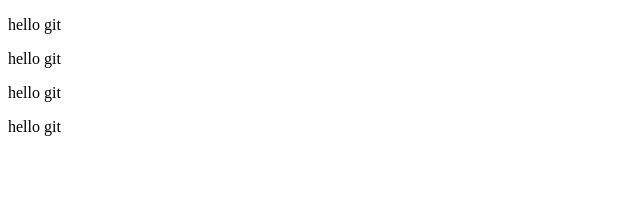
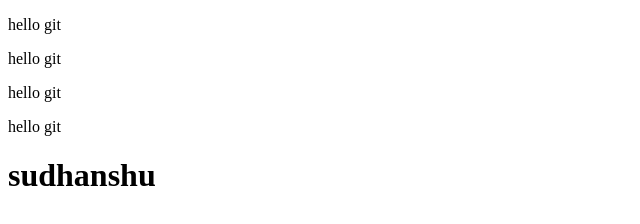
Before and after one commit to rohanpinto30/Gitboys, a plain HTML site: page index.html in a window 1280 px wide. Shown: the whole page, without its empty margins (0-640 px from the left). Drawn offline with Linux system fonts and the light colour scheme.

Commit message:
added sudhanshu

```diff
--- a/index.html
+++ b/index.html
@@ -11,5 +11,7 @@
     <p>hello git</p>
     <p>hello git</p>
     <p>hello git</p>
+
+    <h1>sudhanshu</h1>
 </body>
 </html>
```
